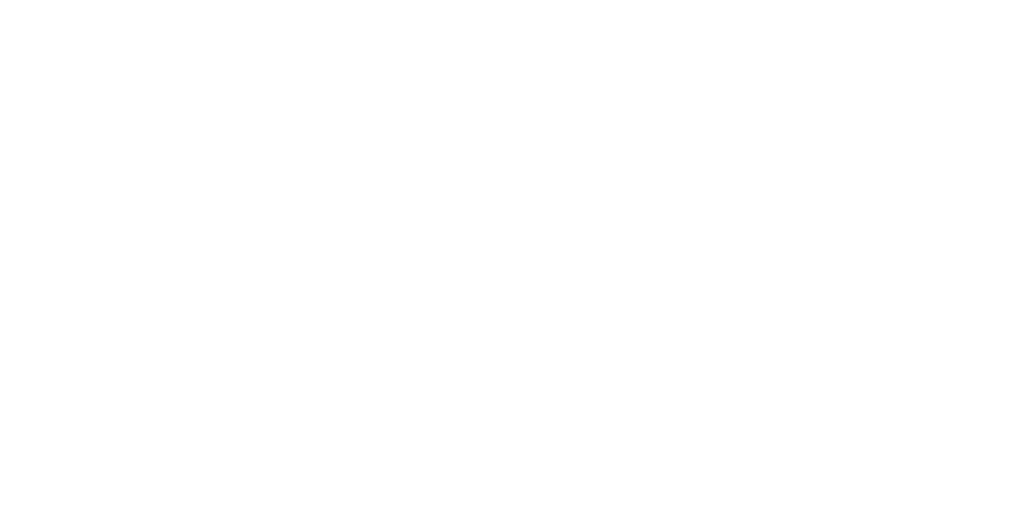
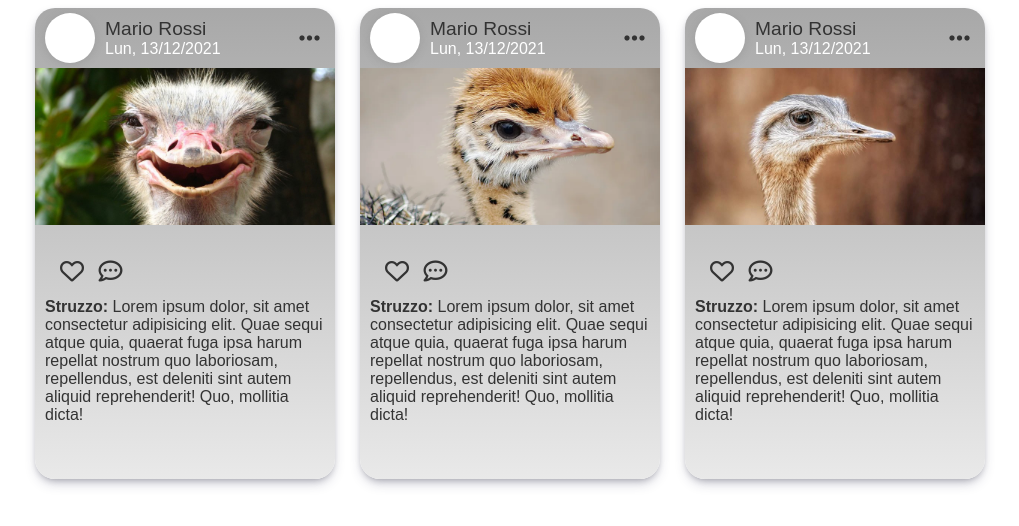
Before and after one commit to danycnc/exercises, a plain HTML site: page css/es9/index.html in a window 1280 px wide. Shown: the whole page, without its empty margins (130-1149 px from the left). Drawn offline with Linux system fonts and the light colour scheme.

Commit message:
svolto es9

```diff
--- a/css/es9/index.html
+++ b/css/es9/index.html
@@ -4,9 +4,90 @@
     <meta charset="UTF-8">
     <meta http-equiv="X-UA-Compatible" content="IE=edge">
     <meta name="viewport" content="width=device-width, initial-scale=1.0">
+    <link rel="stylesheet" href="https://cdnjs.cloudflare.com/ajax/libs/font-awesome/6.0.0/css/all.min.css" integrity="sha512-9usAa10IRO0HhonpyAIVpjrylPvoDwiPUiKdWk5t3PyolY1cOd4DSE0Ga+ri4AuTroPR5aQvXU9xC6qOPnzFeg==" crossorigin="anonymous" referrerpolicy="no-referrer" />
+    <link rel="stylesheet" href="style.css">
     <title>Document</title>
 </head>
 <body>
-
+    <div class="cards-cnt">
+        <div class="card">
+            <section class="card-top">
+                <div class="avatar"></div>
+                <div class="info">
+                    <h6>Mario Rossi</h6>
+                    <p class="date">Lun, 13/12/2021</p>
+                </div>
+                <div class="options">
+<i class="fa-solid fa-ellipsis"></i>
+                </div>
+            </section>
+            <section class="photo">
+                <picture>
+                    <img src="assets/images.jpeg" alt="struzzo">
+                </picture>
+            </section>
+            <section class="card-bottom">
+                <div class="ico-cnt">
+                    <i class="fa-regular fa-heart"></i>
+                    <i class="fa-regular fa-comment-dots"></i>
+                </div>
+                <div class="description">
+                    <p><span>Struzzo: </span>Lorem ipsum dolor, sit amet consectetur adipisicing elit. Quae sequi atque quia, quaerat fuga ipsa harum repellat nostrum quo laboriosam, repellendus, est deleniti sint autem aliquid reprehenderit! Quo, mollitia dicta!</p>
+                </div>
+            </section>
+        </div>
+        <div class="card">
+            <section class="card-top">
+                <div class="avatar"></div>
+                <div class="info">
+                    <h6>Mario Rossi</h6>
+                    <p class="date">Lun, 13/12/2021</p>
+                </div>
+                <div class="options">
+<i class="fa-solid fa-ellipsis"></i>
+                </div>
+            </section>
+            <section class="photo">
+                <picture>
+                    <img src="assets/baby-ostrich.webp" alt="struzzo">
+                </picture>
+            </section>
+            <section class="card-bottom">
+                <div class="ico-cnt">
+                    <i class="fa-regular fa-heart"></i>
+                    <i class="fa-regular fa-comment-dots"></i>
+                </div>
+                <div class="description">
+                    <p><span>Struzzo: </span>Lorem ipsum dolor, sit amet consectetur adipisicing elit. Quae sequi atque quia, quaerat fuga ipsa harum repellat nostrum quo laboriosam, repellendus, est deleniti sint autem aliquid reprehenderit! Quo, mollitia dicta!</p>
+                </div>
+            </section>
+        </div>
+        <div class="card">
+            <section class="card-top">
+                <div class="avatar"></div>
+                <div class="info">
+                    <h6>Mario Rossi</h6>
+                    <p class="date">Lun, 13/12/2021</p>
+                </div>
+                <div class="options">
+<i class="fa-solid fa-ellipsis"></i>
+                </div>
+            </section>
+            <section class="photo">
+                <picture>
+                    <img src="assets/ostrich.jpg" alt="struzzo">
+                </picture>
+            </section>
+            <section class="card-bottom">
+                <div class="ico-cnt">
+                    <i class="fa-regular fa-heart"></i>
+                    <i class="fa-regular fa-comment-dots"></i>
+                </div>
+                <div class="description">
+                    <p><span>Struzzo: </span>Lorem ipsum dolor, sit amet consectetur adipisicing elit. Quae sequi atque quia, quaerat fuga ipsa harum repellat nostrum quo laboriosam, repellendus, est deleniti sint autem aliquid reprehenderit! Quo, mollitia dicta!</p>
+                </div>
+            </section>
+        </div>
+    </div>
 </body>
 </html>
--- a/css/es9/style.css
+++ b/css/es9/style.css
@@ -0,0 +1,95 @@
+body {
+    font-family: sans-serif;
+    color: #333;
+}
+
+h6 {
+    margin: 0;
+    font-size: 1.2rem;
+    font-weight: normal;
+}
+
+p {
+    margin: 0;
+}
+
+p span {
+    font-weight: bold;
+}
+
+img {
+    width: 100%;
+}
+
+i {
+    font-size: 1.5rem;
+    padding: 5px;
+}
+
+.cards-cnt {
+    display: flex;
+    justify-content: center;
+    gap: 25px;
+
+}
+
+.card {
+    flex-basis: 300px;
+    background-color: gray;
+    border-radius: 20px;
+    background: linear-gradient(180deg, rgba(168,168,168,1) 0%, rgba(233,233,233,1) 100%);
+    box-shadow: rgba(50, 50, 93, 0.25) 0px 6px 12px -2px, rgba(0, 0, 0, 0.3) 0px 3px 7px -3px;
+}
+
+.card-top {
+    display: flex;
+    padding: 5px 10px;
+    align-items: center;
+    gap: 10px;
+}
+
+.card-bottom {
+    display: flex;
+    flex-direction: column;
+    padding: 5px 10px;
+    gap: 10px;
+    margin-bottom: 50px;
+}
+
+.avatar {
+    width: 50px;
+    height: 50px;
+    border-radius: 50px;
+    background-color: white;
+    box-shadow: rgba(99, 99, 99, 0.2) 0px 2px 8px 0px;
+}
+
+.info {
+    flex-grow: 1;
+}
+
+.info .date {
+    color: white;
+}
+
+.photo {
+    margin-bottom: 20px;
+}
+
+.ico-cnt {
+    margin-left: 10px;
+}
+
+@media screen and (min-width: 376px) and (max-width: 768px) {
+    .cards-cnt {
+        display: grid;
+        grid-template-columns: repeat(2, 1fr);
+        gap: 25px;
+    }
+}
+@media screen and (max-width: 375px) {
+    .cards-cnt {
+        flex-direction: column;
+        margin: 0 20px;
+    }
+}
```
Also changed, not shown: css/es9/assets/baby-ostrich.webp (added), css/es9/assets/images.jpeg (added), css/es9/assets/ostrich.jpg (added).
